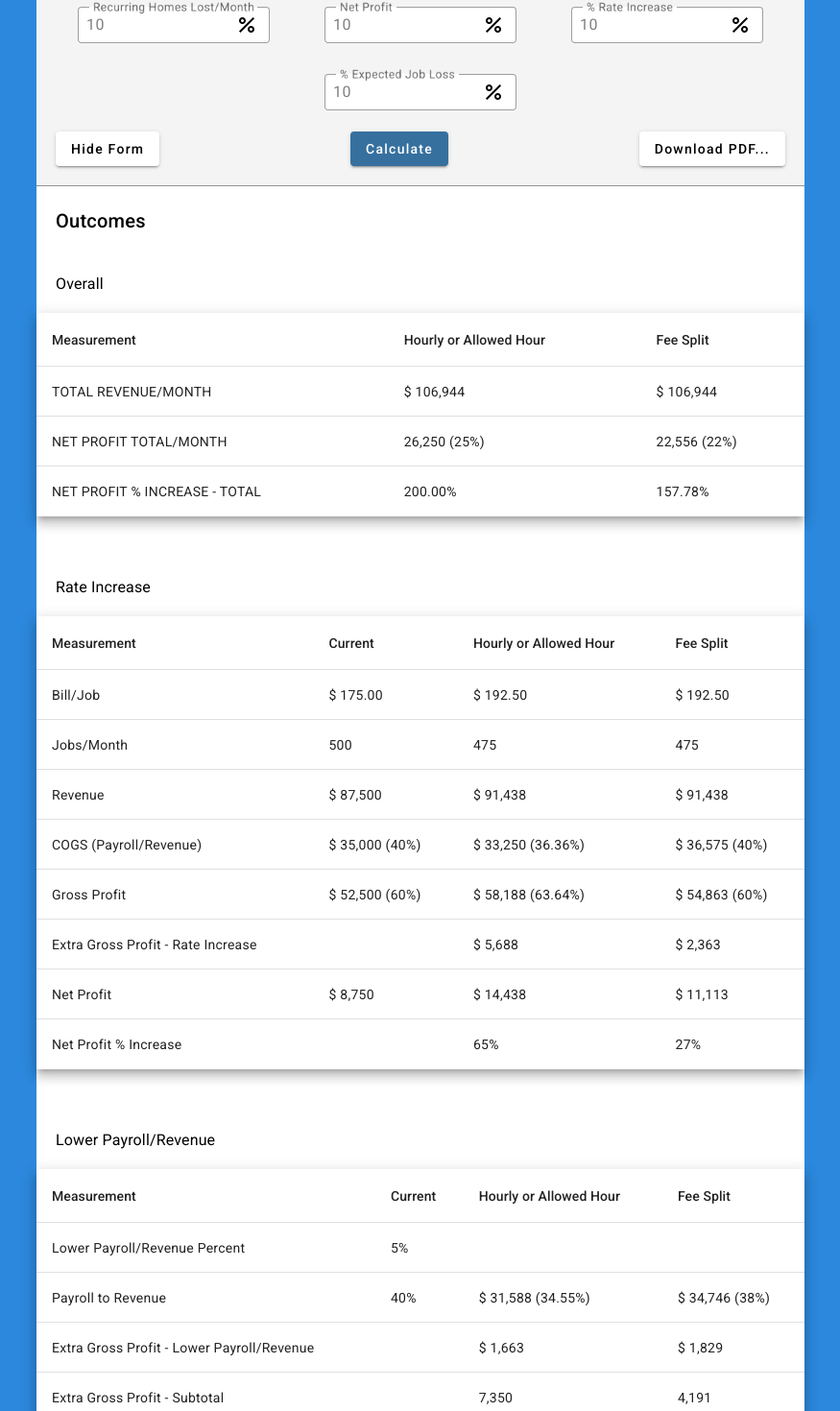
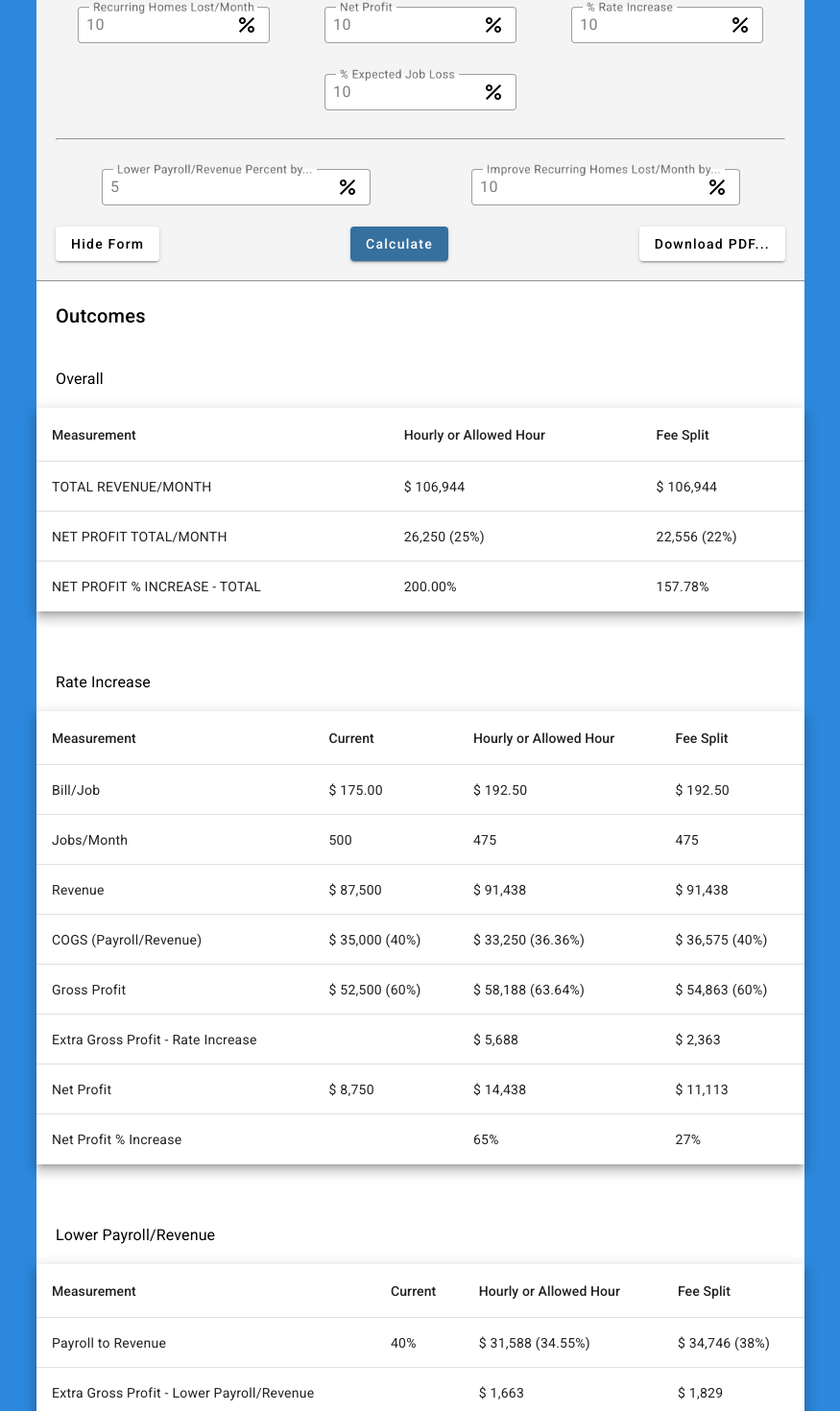
Before and after one commit to ZontarZon/toto-maidcentral-rate-increase-outcome-calculator, an Angular app: page / in a window 1280 px wide. Shown: the part 209-1679 px from the top of the page at 96% size, without its empty margins (202-1077 px from the left). Built offline with nearby package versions, Linux system fonts and the light colour scheme.

Commit message:
Add two fields, hook up to the form, make small and large versions of inputs

```diff
--- a/src/app/components/form-input-field/form-input-field.component.html
+++ b/src/app/components/form-input-field/form-input-field.component.html
@@ -1,4 +1,8 @@
-<mat-form-field class="form_input" appearance="outline" floatLabel="always">
+<mat-form-field
+  class="form_input {{ size }}"
+  appearance="outline"
+  floatLabel="always"
+>
   <span matPrefix style="margin-left: 5px">{{ prefix }}</span>
   <mat-label>{{ label }}</mat-label>
   <input type="number" matInput placeholder="{{ placeholder }}" />
--- a/src/app/components/form-input-field/form-input-field.component.scss
+++ b/src/app/components/form-input-field/form-input-field.component.scss
@@ -1,4 +1,11 @@
 .form_input {
-  max-width: 200px;
   max-height: 100px;
 }
+
+.small {
+  width: 200px;
+}
+
+.large {
+  width: 280px;
+}
--- a/src/app/components/form-input-field/form-input-field.component.ts
+++ b/src/app/components/form-input-field/form-input-field.component.ts
@@ -20,6 +20,7 @@ export class FormInputFieldComponent {
   @Input() icon!: string;
   @Input() prefix!: string;
   @Input() formValue!: string;
+  @Input() size!: string;
 
   constructor() {}
 
--- a/src/app/components/form/form.component.html
+++ b/src/app/components/form/form.component.html
@@ -5,12 +5,13 @@
         <h2>Values</h2>
 
         <!-- The input fields. -->
-        <div id="form_flexbox">
+        <div id="form_flexbox" class="flexbox">
           <app-form-input-field
             prefix=""
             label="Jobs per Month"
             placeholder="500"
             icon="mode_edit"
+            size="small"
             (change)="updateJobsPerMonth($event)"
           ></app-form-input-field>
           <app-form-input-field
@@ -18,6 +19,7 @@
             label="Payroll / Revenue Percent"
             placeholder="40"
             icon="percent"
+            size="small"
             (change)="updateRevenuePercent($event)"
           ></app-form-input-field>
           <app-form-input-field
@@ -25,6 +27,7 @@
             label="Bill rate per Job"
             placeholder="175"
             icon="mode_edit"
+            size="small"
             (change)="updateBillRatePerJob($event)"
           ></app-form-input-field>
           <app-form-input-field
@@ -32,6 +35,7 @@
             label="Recurring Homes Lost/Month"
             placeholder="10"
             icon="percent"
+            size="small"
             (change)="updateRecurringHomesLostPerMonth($event)"
           ></app-form-input-field>
           <app-form-input-field
@@ -39,6 +43,7 @@
             label="Net Profit"
             placeholder="10"
             icon="percent"
+            size="small"
             (change)="updateNetProfit($event)"
           ></app-form-input-field>
           <app-form-input-field
@@ -46,6 +51,7 @@
             label="% Rate Increase"
             placeholder="10"
             icon="percent"
+            size="small"
             (change)="updateRateIncrease($event)"
           ></app-form-input-field>
           <app-form-input-field
@@ -53,7 +59,29 @@
             label="% Expected Job Loss"
             placeholder="10"
             icon="percent"
+            size="small"
             (change)="updateExpectedJobLoss($event)"
+          ></app-form-input-field>
+        </div>
+        <hr style="margin-bottom: 30px" />
+        <div class="flexbox">
+          <app-form-input-field
+            class="lower_form_input"
+            prefix=""
+            label="Lower Payroll/Revenue Percent by..."
+            placeholder="5"
+            icon="percent"
+            size="large"
+            (change)="updateLowerPayrollPerc($event)"
+          ></app-form-input-field>
+          <app-form-input-field
+            class="lower_form_input"
+            prefix=""
+            label="Improve Recurring Homes Lost/Month by..."
+            placeholder="10"
+            icon="percent"
+            size="large"
+            (change)="updateImproveHomesLostPerc($event)"
           ></app-form-input-field>
         </div>
       </div>
--- a/src/app/components/form/form.component.scss
+++ b/src/app/components/form/form.component.scss
@@ -1,3 +1,10 @@
+.flexbox {
+  display: flex;
+  flex-flow: wrap;
+  grid-gap: 10px;
+  justify-content: space-around;
+}
+
 #form_graybox {
   background-color: #f4f4f4;
   width: 100%;
@@ -5,13 +12,6 @@
 
   #form_contents {
     padding: 20px;
-  }
-
-  #form_flexbox {
-    display: flex;
-    flex-flow: wrap;
-    grid-gap: 10px;
-    justify-content: space-around;
   }
 
   .open,
--- a/src/app/components/form/form.component.ts
+++ b/src/app/components/form/form.component.ts
@@ -19,10 +19,11 @@ export class FormComponent {
   @Input() netProfit!: number | null;
   @Input() rateIncrease!: number | null;
   @Input() expectedJobLoss!: number | null;
+  @Input() lowerPayrollPerc!: number | null;
+  @Input() improveHomesLostPerc!: number | null;
   @Input() formOpen: boolean = true;
 
   toggleFormOpen() {
-    console.log('toggling');
     this.formOpen = !this.formOpen;
   }
 
@@ -88,4 +89,22 @@ export class FormComponent {
       this.expectedJobLoss = null;
     }
   }
+
+  updateLowerPayrollPerc(event: Event) {
+    const filterValue = (event.target as HTMLInputElement).value;
+    if (filterValue) {
+      this.lowerPayrollPerc = parseInt(filterValue);
+    } else {
+      this.lowerPayrollPerc = null;
+    }
+  }
+
+  updateImproveHomesLostPerc(event: Event) {
+    const filterValue = (event.target as HTMLInputElement).value;
+    if (filterValue) {
+      this.improveHomesLostPerc = parseInt(filterValue);
+    } else {
+      this.improveHomesLostPerc = null;
+    }
+  }
 }
--- a/src/app/components/lower-customer-turnover-table/lower-customer-turnover-table.component.ts
+++ b/src/app/components/lower-customer-turnover-table/lower-customer-turnover-table.component.ts
@@ -36,12 +36,6 @@ export class LowerCustomerTurnoverTableComponent implements OnChanges {
    */
   buildData() {
     const DATA: CustomerTurnoverRow[] = [
-      {
-        name: 'Improve Recurring Homes Lost/Month',
-        current: '10%',
-        hourly: '',
-        feeSplit: '',
-      },
       {
         name: 'Number of Recurring Homes Lost/Month',
         current: '25',
--- a/src/app/components/lower-pay-roll-revenue-perc-table/lower-pay-roll-revenue-perc-table.component.ts
+++ b/src/app/components/lower-pay-roll-revenue-perc-table/lower-pay-roll-revenue-perc-table.component.ts
@@ -24,12 +24,6 @@ export class LowerPayRollRevenuePercTableComponent implements OnChanges {
 
   buildData() {
     const DATA: LowerPayrollRevPercRow[] = [
-      {
-        name: 'Lower Payroll/Revenue Percent',
-        current: '5%',
-        hourly: '',
-        feeSplit: '',
-      },
       {
         name: 'Payroll to Revenue',
         current: '40%',
```
